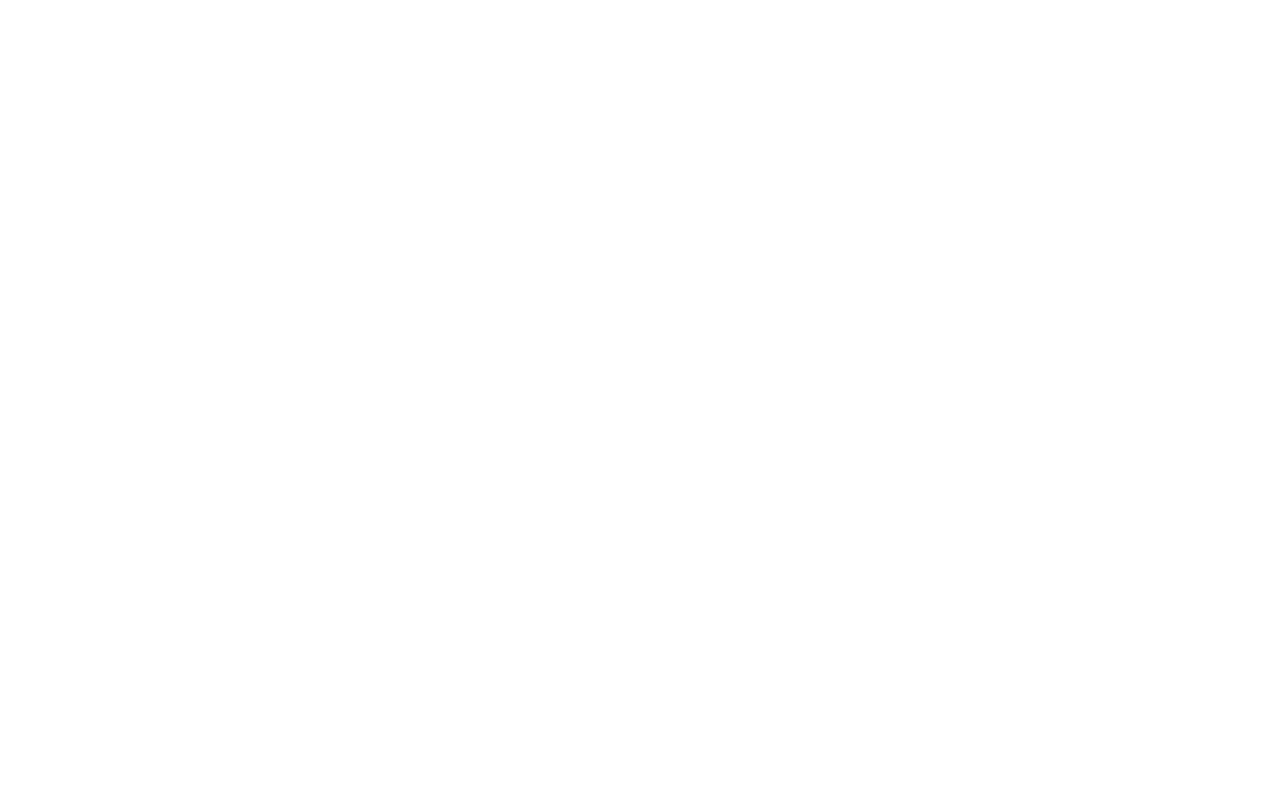
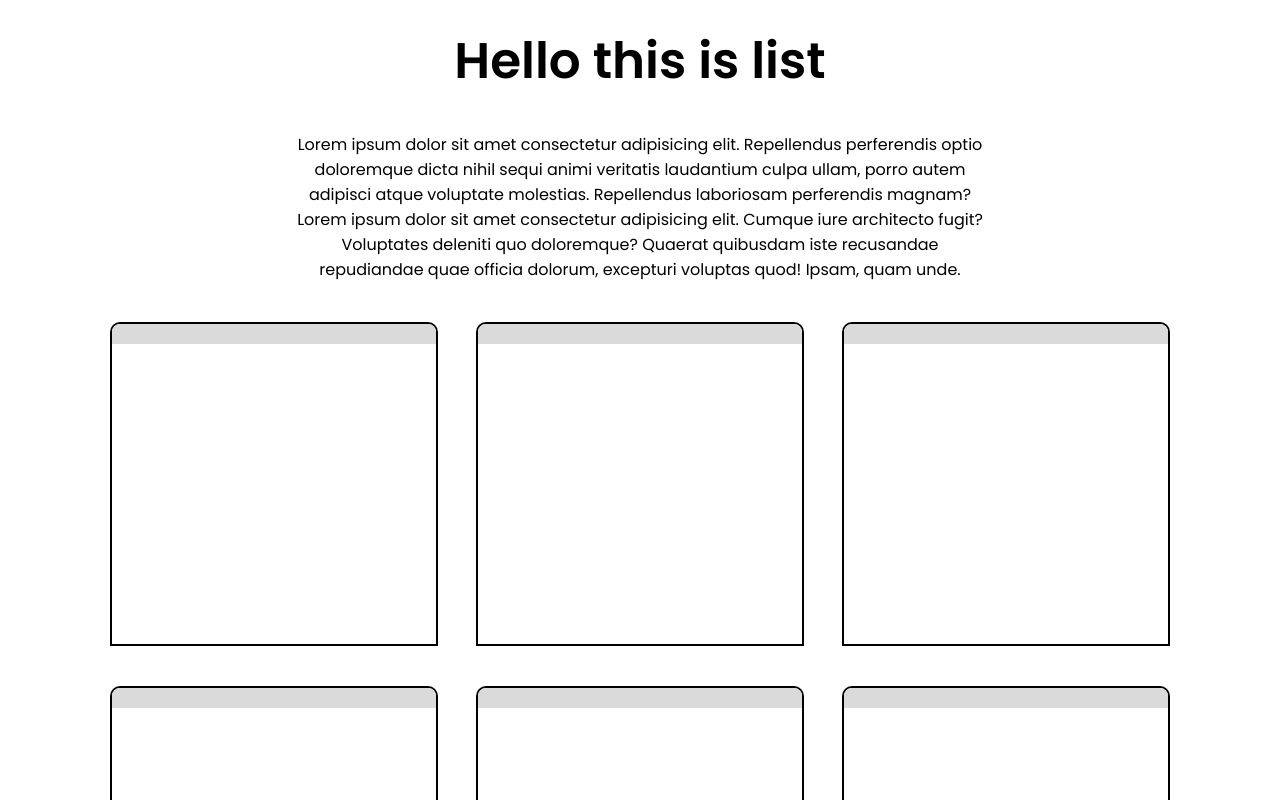
Before and after one commit to Swapnaroop2001/Portfolio-Website, a React (Create React App) app: page / in a window 1280 px wide. Shown: the part 1660-2460 px from the top of the page. Before the commit the page ends 1600 px from the top, so only its background shows below. Built offline with nearby package versions, Linux system fonts and the light colour scheme.

Commit message:
product, productlist

```diff
--- a/src/App.jsx
+++ b/src/App.jsx
@@ -1,11 +1,13 @@
 import About from "./components/About/About";
 import Intro from "./components/Introduction/intro";
+import Productlist from "./components/ProductList/Productlist";
 
 function App() {
   return (
     <div className="App">
       <Intro/>
       <About/>
+      <Productlist/>
     </div>
   );
 }
--- a/src/components/Introduction/intro.css
+++ b/src/components/Introduction/intro.css
@@ -9,16 +9,11 @@
     display: flex;
     align-items: center;
     justify-content: center;
-    background-color: rgb(32, 214, 214);
-
-
 }
 
 .i-right {
     flex: 1;
     position: relative;
-    background-color: rgb(117, 32, 214);
-
 }
 
 .i-left-wrapper {
--- a/src/components/Product/Product.css
+++ b/src/components/Product/Product.css
@@ -0,0 +1,15 @@
+.p{
+    width: 30%;
+    height: 40vh;
+    margin: 20px 10px;
+    border: 2px solid rgb(0, 0, 0);
+    border-radius: 10px 10px 0px 0px;
+    overflow :hidden;
+}
+
+.p-browser{
+    height:20px;
+    background-color: rgb(218, 218, 218);
+    display: flex;
+    align-items: center;
+}
--- a/src/components/Product/Product.jsx
+++ b/src/components/Product/Product.jsx
@@ -0,0 +1,16 @@
+import React from 'react'
+import '..//Product/Product.css'
+
+export default function Product() {
+  return (
+    <div className='p'>
+      <div className="p-browser">
+        <div className="pcircle"></div>
+        <div className="pcircle"></div>
+        <div className="pcircle"></div>
+        <div className="pcircle"></div>
+        <div className="pcircle"></div>
+      </div>
+      </div>
+  )
+}
--- a/src/components/ProductList/Productlist.jsx
+++ b/src/components/ProductList/Productlist.jsx
@@ -1,16 +1,27 @@
 import React from 'react'
 import '../ProductList/productlist.css'
+import Product from '../Product/Product'
 
 export default function Productlist() {
   return (
     <div className='pl'>
         <div className="pl-text">
-            <div className="pl-title">Hello this is list</div>
+            <h1 className="pl-title">Hello this is list</h1>
             <p className="pl-desc">
                 Lorem ipsum dolor sit amet consectetur adipisicing elit. Repellendus perferendis optio doloremque dicta nihil sequi animi veritatis laudantium culpa ullam, porro autem adipisci atque voluptate molestias. Repellendus laboriosam perferendis magnam?
                 Lorem ipsum dolor sit amet consectetur adipisicing elit. Cumque iure architecto fugit? Voluptates deleniti quo doloremque? Quaerat quibusdam iste recusandae repudiandae quae officia dolorum, excepturi voluptas quod! Ipsam, quam unde.
             </p>
         </div>
+
+
+    <div className="pl-list">
+        <Product/>
+        <Product/>
+        <Product/>
+        <Product/>
+        <Product/>
+        <Product/>
+    </div>
     </div>
   )
 }
--- a/src/components/ProductList/productlist.css
+++ b/src/components/ProductList/productlist.css
@@ -0,0 +1,28 @@
+.pl{
+    padding: 50px 100px;
+    display: flex;
+    flex-direction: column;
+    align-items: center;
+    text-align: center;
+}
+
+.pl-text{
+    width: 65%;
+}
+
+.pl-title{
+    font-size:50px;
+    font-weight: 600;
+}
+
+.pl-desc{
+    margin: 20px 0px;
+
+}
+
+.pl-list{
+    display: flex;
+    flex-wrap: wrap;
+    justify-content: space-between;
+    width:100%
+}
```
